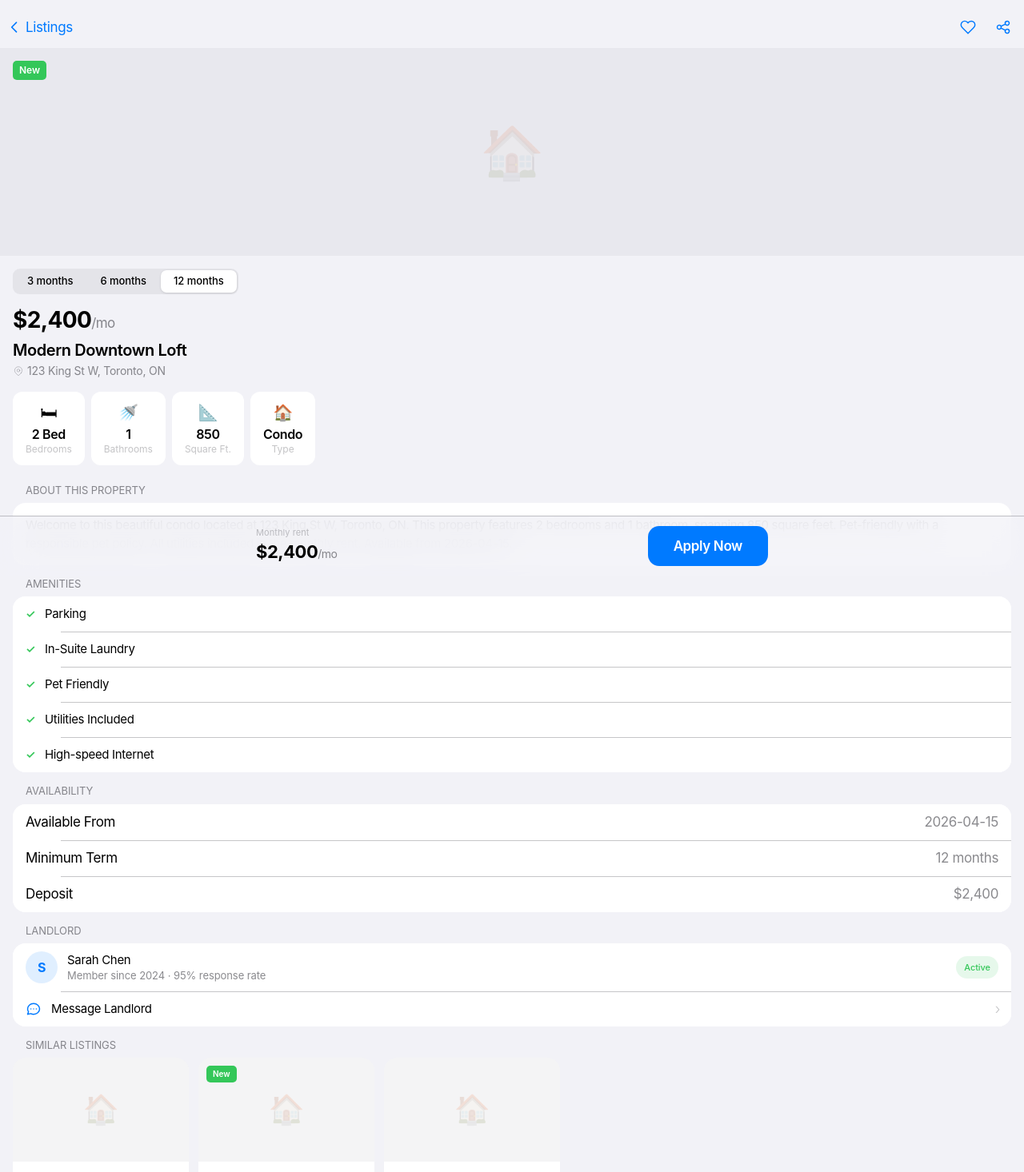
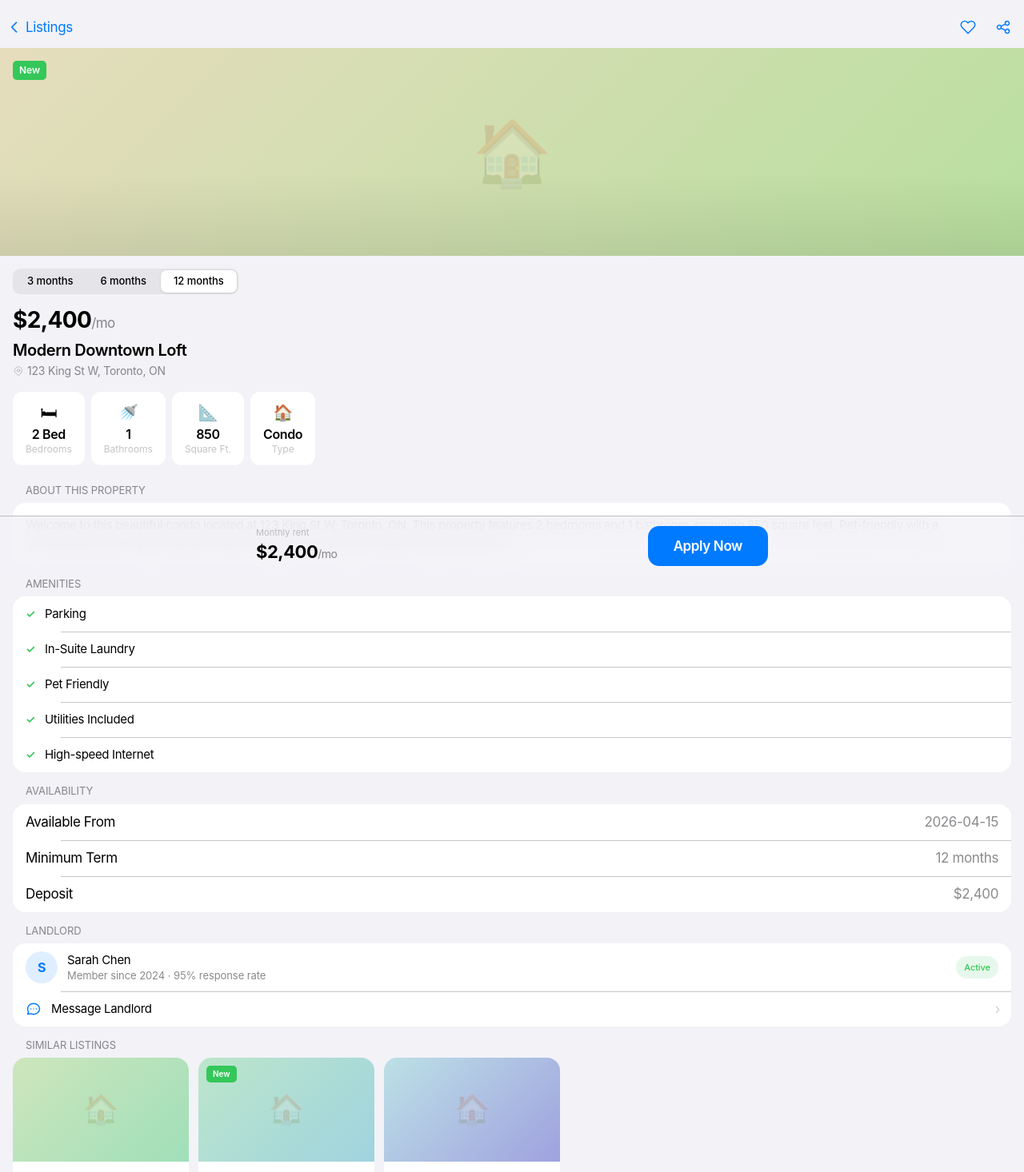
Before and after one commit to jiracipika/rent-central, a Next.js app in the folder apps/web/: page /listings/1 in a window 1280 px wide. Shown: the part 80-1546 px from the top of the page at 80% size. Built offline with nearby package versions, Linux system fonts and the light colour scheme.

Commit message:
polish: add gradient covers to listing image placeholders

```diff
--- a/apps/web/src/app/listings/[id]/page.tsx
+++ b/apps/web/src/app/listings/[id]/page.tsx
@@ -78,14 +78,22 @@ export default function ListingDetail({ params }: { params: Promise<{ id: string
           style={{
             width: '100%',
             height: 260,
-            background: 'var(--ios-fill4)',
             display: 'flex',
             alignItems: 'center',
             justifyContent: 'center',
             position: 'relative',
+            overflow: 'hidden',
           }}
         >
-          <span style={{ fontSize: 64, opacity: 0.12 }}>🏠</span>
+          <div style={{
+            position: 'absolute', inset: 0,
+            background: `linear-gradient(135deg, hsl(${(parseInt(id) * 47) % 360}, 45%, 82%) 0%, hsl(${((parseInt(id) * 47) + 50) % 360}, 50%, 75%) 100%)`,
+          }} />
+          <div style={{
+            position: 'absolute', inset: 0,
+            background: 'linear-gradient(to bottom, transparent 60%, rgba(0,0,0,0.08) 100%)',
+          }} />
+          <span style={{ fontSize: 80, opacity: 0.18, position: 'relative' }}>🏠</span>
           {listing.isNew && (
             <span className="ios-listing-tag" style={{ top: 16, left: 16 }}>New</span>
           )}
@@ -222,14 +230,18 @@ export default function ListingDetail({ params }: { params: Promise<{ id: string
               <div
                 style={{
                   height: 130,
-                  background: 'var(--ios-fill4)',
                   display: 'flex',
                   alignItems: 'center',
                   justifyContent: 'center',
                   position: 'relative',
+                  overflow: 'hidden',
                 }}
               >
-                <span style={{ fontSize: 36, opacity: 0.15 }}>🏠</span>
+                <div style={{
+                  position: 'absolute', inset: 0,
+                  background: `linear-gradient(135deg, hsl(${(parseInt(s.id) * 47) % 360}, 45%, 82%) 0%, hsl(${((parseInt(s.id) * 47) + 50) % 360}, 50%, 75%) 100%)`,
+                }} />
+                <span style={{ fontSize: 36, opacity: 0.18, position: 'relative' }}>🏠</span>
                 {s.isNew && <span className="ios-listing-tag" style={{ fontSize: 10 }}>New</span>}
               </div>
               <div className="px-3 py-3">
--- a/apps/web/src/app/listings/page.tsx
+++ b/apps/web/src/app/listings/page.tsx
@@ -147,8 +147,16 @@ export default function ListingsPage() {
           <div className="px-4 space-y-3 pb-6">
             {filtered.map((listing) => (
               <Link key={listing.id} href={`/listings/${listing.id}`} className="ios-listing-card block">
-                <div className="ios-listing-image" style={{ height: 200, aspectRatio: 'unset' }}>
-                  <span className="text-5xl" style={{ opacity: 0.15 }}>🏠</span>
+                <div className="ios-listing-image" style={{ height: 200, aspectRatio: 'unset', overflow: 'hidden' }}>
+                  <div style={{
+                    position: 'absolute', inset: 0,
+                    background: `linear-gradient(135deg, hsl(${(parseInt(listing.id) * 47) % 360}, 45%, 82%) 0%, hsl(${((parseInt(listing.id) * 47) + 50) % 360}, 50%, 75%) 100%)`,
+                  }} />
+                  <div style={{
+                    position: 'absolute', inset: 0,
+                    background: 'linear-gradient(to bottom, transparent 50%, rgba(0,0,0,0.06) 100%)',
+                  }} />
+                  <span className="text-5xl" style={{ opacity: 0.18, position: 'relative' }}>🏠</span>
                   {listing.isNew && <span className="ios-listing-tag">New</span>}
                   <button
                     onClick={(e) => { e.preventDefault(); toggleHeart(listing.id); }}
--- /dev/null
+++ b/apps/web/src/components/ListingImagePlaceholder.tsx
@@ -0,0 +1,35 @@
+/**
+ * Generates a deterministic HSL color from a string seed.
+ * Used for listing image placeholders with unique gradients.
+ */
+export function listingGradient(id: string): { from: string; to: string } {
+  // Deterministic hash from id
+  let hash = 0;
+  for (let i = 0; i < id.length; i++) {
+    hash = ((hash << 5) - hash + id.charCodeAt(i)) | 0;
+  }
+  const hue1 = ((hash & 0xffff) % 360);
+  const hue2 = (hue1 + 40 + (hash >> 8 & 0x3f)) % 360;
+  return {
+    from: `hsl(${hue1}, 45%, 82%)`,
+    to: `hsl(${hue2}, 50%, 75%)`,
+  };
+}
+
+/**
+ * Gradient + overlay for listing image placeholders.
+ * Renders as a full-size absolute div.
+ */
+export function ListingImagePlaceholder({ id, style }: { id: string; style?: React.CSSProperties }) {
+  const g = listingGradient(id);
+  return (
+    <div
+      style={{
+        position: 'absolute',
+        inset: 0,
+        background: `linear-gradient(135deg, ${g.from} 0%, ${g.to} 100%)`,
+        ...style,
+      }}
+    />
+  );
+}
```
